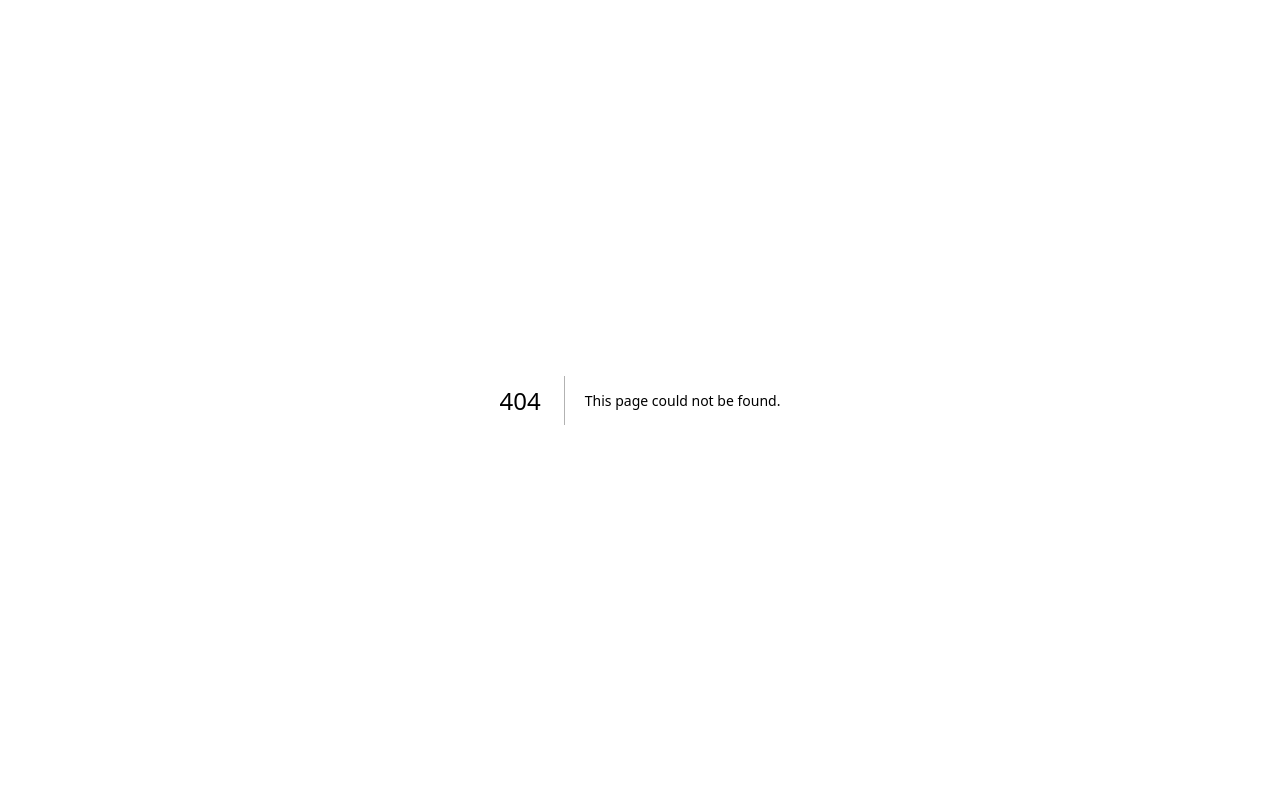
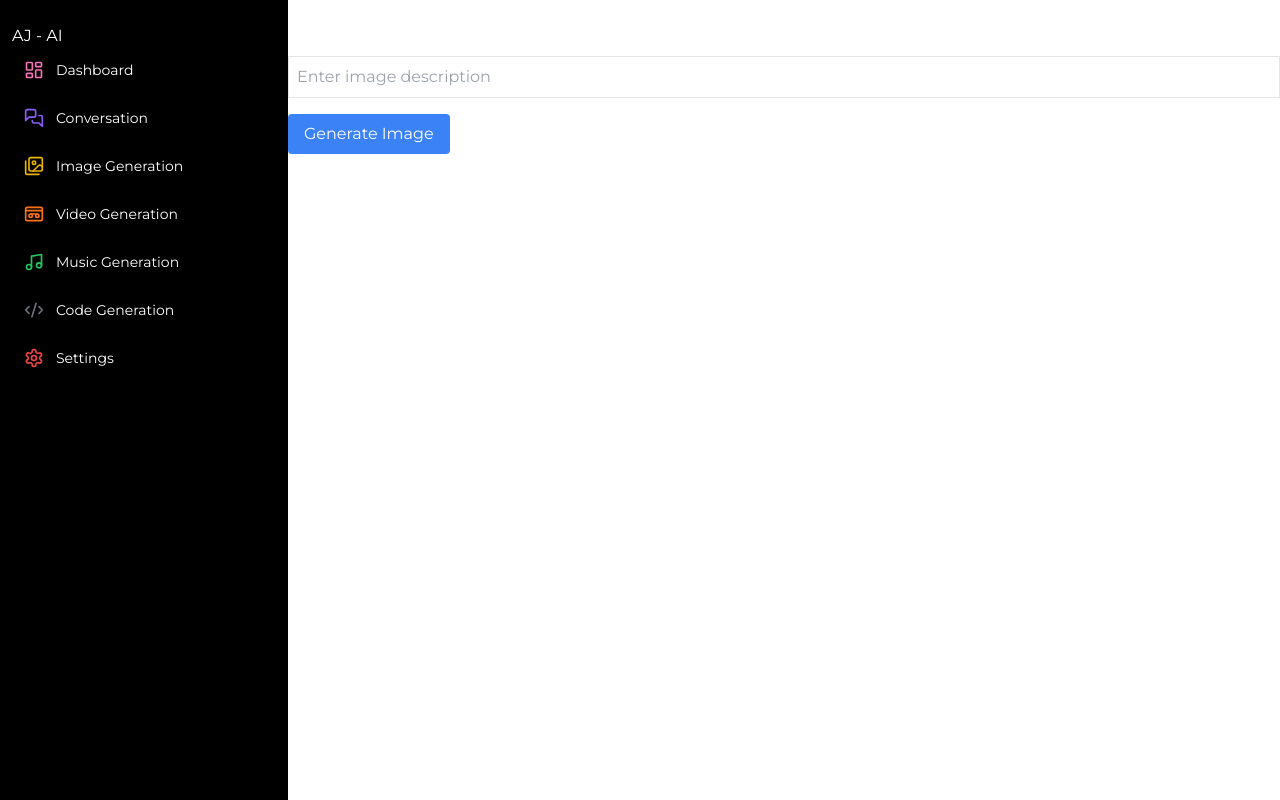
Before and after one commit to ajaypoddar78890/New-AJ-AI, a Next.js app: page /image in a window 1280 px wide. Before the commit this address had no page. Built offline with nearby package versions, Linux system fonts and the light colour scheme.

Commit message:
adde the image ai functionality though google generativ ai

```diff
--- /dev/null
+++ b/app/(dashboard)/(routes)/image/page.tsx
@@ -0,0 +1,86 @@
+"use client";
+
+import { useState } from "react";
+import axios from "axios";
+import { z } from "zod";
+
+// Your Zod schema for validating the form
+export const formSchema = z.object({
+  prompt: z
+    .string()
+    .min(1, { message: "Prompt must be at least 1 character long." })
+    .max(500, { message: "Prompt must not exceed 500 characters." })
+    .transform((val) => val.trim())
+    .refine((val) => val.length > 0, {
+      message: "Prompt cannot be empty after trimming.",
+    }),
+});
+
+const Image = () => {
+  const [prompt, setPrompt] = useState("");
+  const [imageUrl, setImageUrl] = useState("");
+  const [loading, setLoading] = useState(false);
+  const [error, setError] = useState("");
+  const [validationError, setValidationError] = useState("");
+
+  const handleSubmit = async (e: React.FormEvent) => {
+    e.preventDefault();
+    setLoading(true);
+    setError("");
+    setValidationError("");
+
+    // Validate the input using Zod schema
+    const validationResult = formSchema.safeParse({ prompt });
+
+    if (!validationResult.success) {
+      setValidationError(validationResult.error.format().prompt?._errors[0]);
+      setLoading(false);
+      return;
+    }
+
+    try {
+      const response = await axios.post("/api/image", {
+        prompt,
+      });
+      setImageUrl(response.data.imageUrl); // Assuming the API returns the image URL
+    } catch (err) {
+      setError("Error generating image. Please try again.");
+    } finally {
+      setLoading(false);
+    }
+  };
+
+  return (
+    <div className="container mx-auto">
+      <form onSubmit={handleSubmit} className="space-y-4">
+        <input
+          type="text"
+          value={prompt}
+          onChange={(e) => setPrompt(e.target.value)}
+          placeholder="Enter image description"
+          className="border p-2 w-full"
+        />
+        {validationError && <p className="text-red-500">{validationError}</p>}
+        <button
+          type="submit"
+          className="bg-blue-500 text-white px-4 py-2 rounded"
+          disabled={loading}
+        >
+          Generate Image
+        </button>
+      </form>
+
+      {loading && <p>Loading...</p>}
+
+      {error && <p className="text-red-500">{error}</p>}
+
+      {imageUrl && (
+        <div className="mt-4">
+          <img src={imageUrl} alt="Generated Image" className="w-full" />
+        </div>
+      )}
+    </div>
+  );
+};
+
+export default Image;
--- /dev/null
+++ b/app/api/image/rout.ts
@@ -0,0 +1,45 @@
+import { GoogleGenerativeAI } from "@google/generative-ai"; // Correct import for Google Generative AI
+import { NextResponse } from "next/server";
+
+// Ensure GEMINIKEY is defined
+if (!process.env.GEMINIKEY) {
+  throw new Error("GEMINIKEY is not defined");
+}
+
+// Pass the API key directly as a string
+const genAI = new GoogleGenerativeAI(process.env.GEMINIKEY); // Use your Google Gemini API key
+
+export async function POST(req: Request) {
+  try {
+    const body = await req.json();
+    const prompt: string = body.prompt; // Get the prompt from the request body
+
+    if (!prompt) {
+      return new NextResponse("Prompt is required", { status: 400 });
+    }
+
+    // Using the `getGenerativeModel` method to generate the image
+    const model = genAI.getGenerativeModel({ model: "gemini-1.5-flash" }); // Ensure you're using the right model
+
+    // Prepare the request for image generation
+    const result = await model.generateImage(prompt);
+
+    // Log the result for debugging
+    console.log("API Result:", JSON.stringify(result, null, 2)); // Log the entire result
+
+    // Check if the result contains the image URL
+    if (result.response && result.response.image_url) {
+      return new NextResponse(
+        JSON.stringify({ imageUrl: result.response.image_url }),
+        {
+          status: 200,
+        }
+      );
+    } else {
+      return new NextResponse("No image generated", { status: 500 });
+    }
+  } catch (error) {
+    console.error(`Error: ${error}`);
+    return new NextResponse("Internal server error", { status: 500 });
+  }
+}
--- a/components/Sidebar.tsx
+++ b/components/Sidebar.tsx
@@ -19,7 +19,7 @@ const routes = [
   {
     label: "Conversation",
     icon: MessagesSquare,
-    href: "/message",
+    href: "/conversation",
     color: "text-violet-500", // Icon color
   },
   {
--- a/components/landingpage/aipowerd.tsx
+++ b/components/landingpage/aipowerd.tsx
@@ -4,11 +4,12 @@ import Image from "next/image";
 const AIPowerd = () => {
   return (
     <div className="aipowed-section px-10 py-10">
-      <div className="container mx-auto max-w-7xl">
-        <div className="grid md:grid-cols-2 gap-10">
-
-          <div className="left w-full relative" style={{ height: "500px" }}>
-
+      <div className="container mx-auto max-w-6xl">
+        <div className="grid md:grid-cols-[40%,60%] rounded-[5rem] overflow-hidden">
+          {" "}
+          {/* Added overflow-hidden */}
+          {/* Left Side: Image */}
+          <div className="left relative" style={{ height: "500px" }}>
             <Image
               alt="ai-powered-image"
               src="/assets/images/aipowerdimg.webp"
@@ -17,14 +18,16 @@ const AIPowerd = () => {
               className="object-cover"
             />
           </div>
-
           {/* Right Side: Content */}
-          <div className="right w-full flex flex-col justify-center">
-            <div className="content p-6 bg-red-600 text-white">
-              <h2 className="text-3xl font-bold mb-4">
+          <div className="right w-full flex flex-col">
+            <div
+              className="content p-6 bg-black text-white h-full rounded-xl md:rounded-l-none py-10 border-b border-white"
+              style={{ minHeight: "200px" }}
+            >
+              <h2 className="text-6xl font-bold my-4">
                 AI-powered to streamline tasks
               </h2>
-              <p className="text-lg">
+              <p className="text-md">
                 As your business grows or your AI SaaS needs change, you can
                 easily adjust your subscription level to match those needs. This
                 flexibility ensures that AI remains an asset.
```
